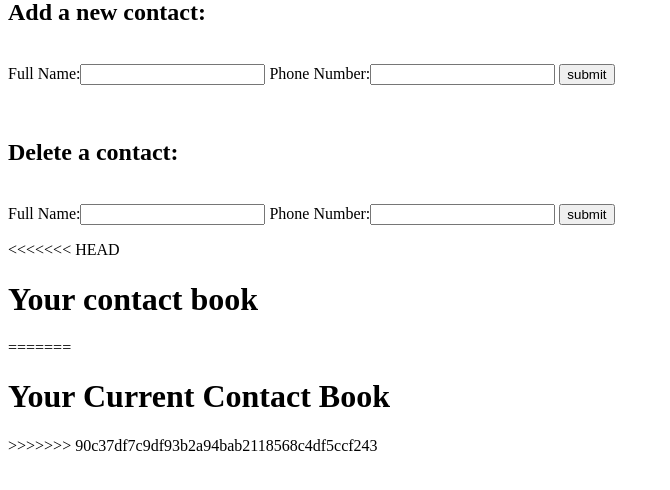
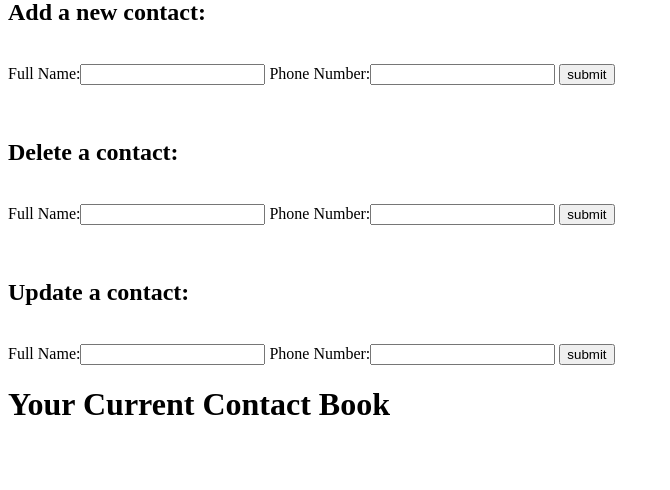
Before and after one commit to aw2802/ASE, a Flask app: page / in a window 1280 px wide. Shown: the part 139-629 px from the top of the page, without its empty margins (0-670 px from the left). Run offline with Flask 2, Linux system fonts and the light colour scheme; data that the repository does not hold is empty.

Commit message:
edited html

```diff
--- a/templates/index.html
+++ b/templates/index.html
@@ -5,7 +5,7 @@
   <p>Created by Anna Wen (aw2802) & Tin Nilar Hlaing (th2520)</p>
   <p>Simple application to keep track of your friends' phone numbers!</p>
 
-  <form method="POST" action="/submit">
+  <form method="POST" action="/add">
     <p><h2>Add a new contact:</h2><p><br>
     Full Name:<input type="text" name="name" required>
     Phone Number:<input type="number" name="number" required>
@@ -15,24 +15,31 @@
   &nbsp;
   &nbsp;
 
-  <form method="POST" action="/submit">
+  <form method="POST" action="/delete">
     <p><h2>Delete a contact:</h2><p><br>
     Full Name:<input type="text" name="name" required>
     Phone Number:<input type="number" name="number" required>
     <input type= "submit" value= "submit"> </p>
   </form>
 
+  &nbsp;
+  &nbsp;
+
+  <form method="POST" action="/update">
+    <p><h2>Update a contact:</h2><p><br>
+    Full Name:<input type="text" name="name" required>
+    Phone Number:<input type="number" name="number" required>
+    <input type= "submit" value= "submit"> </p>
+  </form>
+
+
 
   <div>
-<<<<<<< HEAD
-    <h1> Your contact book </h1>
-=======
+
     <h1>Your Current Contact Book</h1>
-    <div>{{message}}</div>
->>>>>>> 90c37df7c9df93b2a94bab2118568c4df5ccf243
-    {% for n in data %}
+        {% for n in data %}
         <div>{{n}}</div>
-    {% endfor %}
+        {% endfor %}
 
 
 
```
